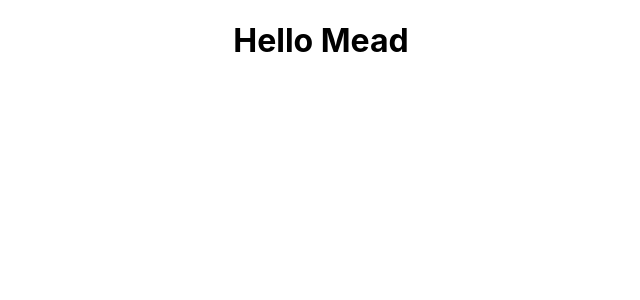
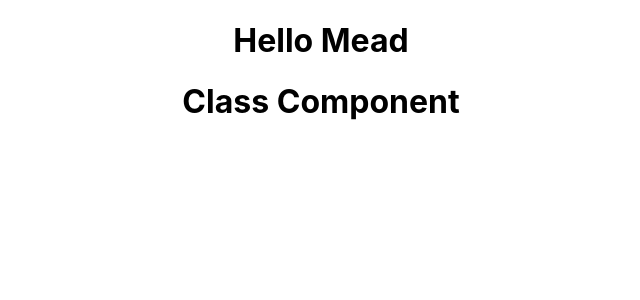
Before and after one commit to fahimmeadahmed/Intern, a React (Create React App) app in the folder React/hello-world/: page / in a window 1280 px wide. Shown: the top 300 px of the page, without its empty margins (319-959 px from the left). Built offline with nearby package versions, Linux system fonts and the light colour scheme.

Commit message:
class component

```diff
--- a/React/hello-world/src/App.js
+++ b/React/hello-world/src/App.js
@@ -2,11 +2,13 @@
 import logo from './logo.svg';
 import './App.css';
 import Greet from './components/Greet'
+import Welcome from './components/Welcome'
 
 function App() {
   return (
     <div className="App">
       <Greet />
+      <Welcome />
     </div>
   );
 }
--- /dev/null
+++ b/React/hello-world/src/components/Welcome.js
@@ -0,0 +1,9 @@
+import React, { Component } from 'react'
+
+class Welcome extends Component {
+    render () {
+        return <h1> Class Component </h1>
+    }
+}
+
+export default Welcome
```
